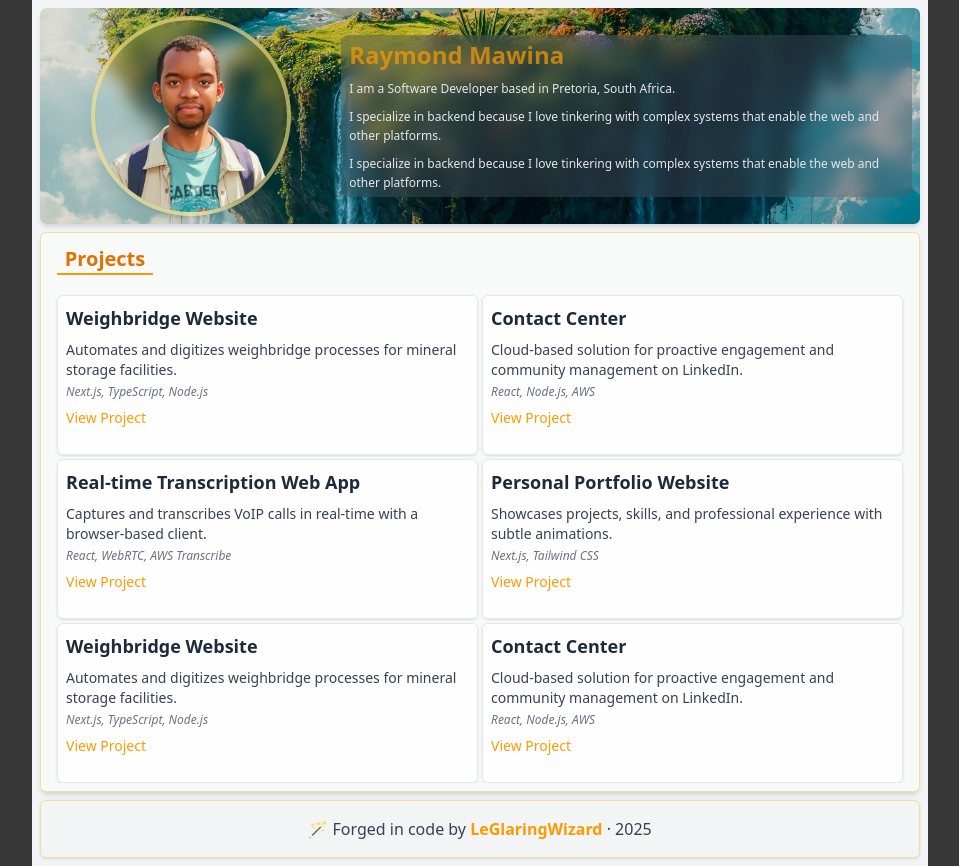
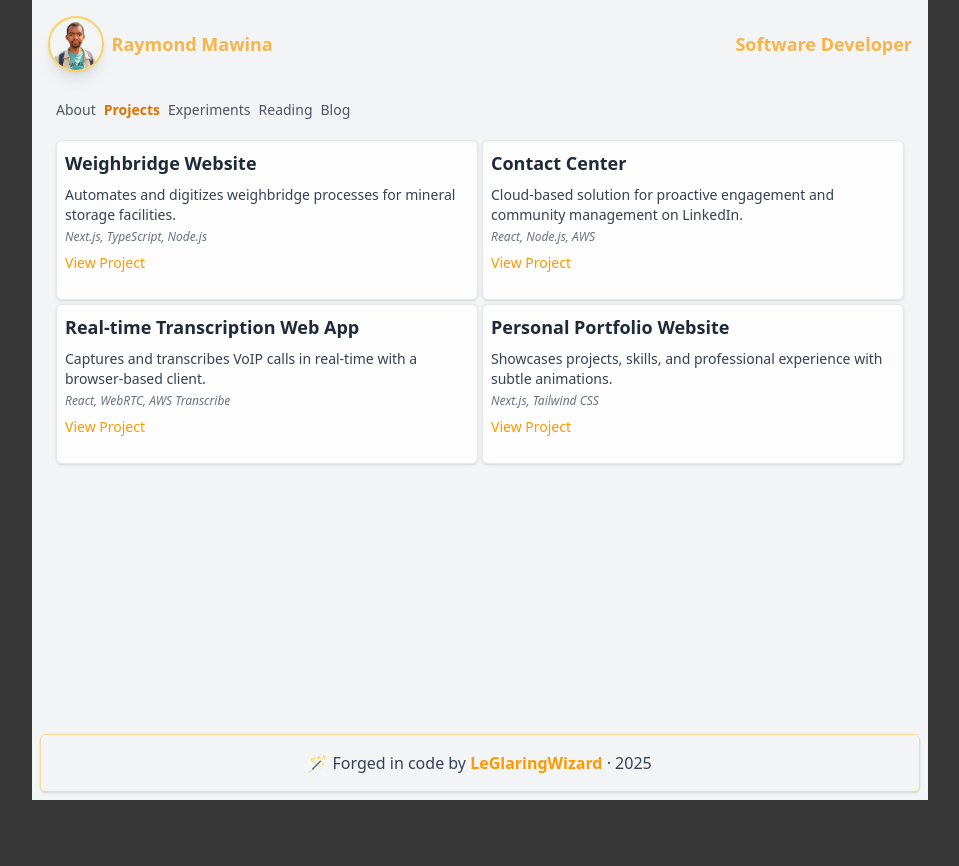
Before and after one commit to mfanaKoPitori/portfolio, a Next.js app: page / in a window 1280 px wide. Shown: the whole page, without its empty margins (160-1119 px from the left). After the commit the page ends 800 px from the top, so only its background shows below. Built offline with nearby package versions, Linux system fonts and the light colour scheme.

Commit message:
back to simple: KISS baybay

```diff
--- a/pages/components/Header/Index.tsx
+++ b/pages/components/Header/Index.tsx
@@ -5,11 +5,13 @@ import Presentation from "./Presentation";
 interface HeaderInfoProps {
   fullname: string;
   bio: string[];
+  role: string;
 }
 
 function Header() {
   const [headerInfo, _] = useState<HeaderInfoProps>({
     fullname: "Raymond Mawina",
+    role: "Software Developer",
     bio: [
       `I am a Software Developer based in Pretoria, South Africa.`,
       `I specialize in backend because I love tinkering with complex
@@ -18,7 +20,7 @@ function Header() {
             systems that enable the web and other platforms.`,
     ],
   });
-  return <Presentation fullname={headerInfo.fullname} bio={headerInfo.bio} />;
+  return <Presentation fullname={headerInfo.fullname} role={headerInfo.role} bio={headerInfo.bio} />;
 }
 
 export default Header;
--- a/pages/components/Header/Presentation.tsx
+++ b/pages/components/Header/Presentation.tsx
@@ -4,31 +4,15 @@ import React from "react";
 interface HeaderInfoProps {
   fullname: string;
   bio: string[];
+  role: string;
 }
 
-const Presentation: React.FC<HeaderInfoProps> = ({ fullname, bio }) => {
+const Presentation: React.FC<HeaderInfoProps> = ({ fullname, bio, role}) => {
   return (
     <>
-      <header className="relative flex flex-col lg:flex-row items-center justify-between gap-2 p-2 w-full rounded-md shadow-md overflow-hidden">
-
-        <Image
-          src="/background.webp"
-          alt=""
-          priority
-          quality={80}
-          placeholder="blur"
-          blurDataURL="/background_small.webp"
-          className="w-full h-full object-cover absolute inset-0"
-          width={1920}
-          height={1080}
-          sizes="(max-width: 1024px) 100vw, 50vw"
-        />
-
-        {/* Soft Overlay */}
-        <section className="absolute inset-0 bg-slate-900/10 rounded-md" />
-
+      <header className="flex justify-between w-full rounded-md gap-2 items-center py-2 px-2">
         {/* Profile Image */}
-        <section className="relative z-10 flex justify-center w-4/11 lg:w-1/3 lg:-mt-0">
+        <section className="flex justify-center">
           <section
             className="select-none"
             onContextMenu={(e) => e.preventDefault()}
@@ -38,23 +22,23 @@ const Presentation: React.FC<HeaderInfoProps> = ({ fullname, bio }) => {
             <Image
               src="/headshot.png"
               alt={`Headshot of ${fullname}`}
-              className="rounded-full border-4 border-amber-200/60 backdrop-blur-sm shadow-lg pointer-events-none"
-              width={200}
-              height={200}
+              className="rounded-full border-2 border-amber-400/60 backdrop-blur-sm shadow-lg pointer-events-none"
+              width={60}
+              height={60}
               draggable={false}
             />
           </section>
         </section>
 
         {/* Text Section */}
-        <section className="relative z-10 grid space-y-2 py-1 px-2 bg-gray-600/40 backdrop-blur-sm rounded-lg text-left w-full lg:w-2/3">
-          <h1 className="text-lg lg:text-2xl  font-bold text-center lg:text-left text-amber-500/70">
+        <section className="grid lg:flex justify-end lg:justify-between w-full">
+          <h1 className="text-xs lg:text-lg  font-bold text-center lg:text-left text-amber-500/70">
             {fullname}
           </h1>
 
-          {bio?.map((bioStr, index) => (
-            <p key={index} className="leading-relaxed text-gray-200 text-xs">{bioStr}</p>
-          ))}
+          <h1 className="text-xs lg:text-lg  font-bold text-center lg:text-left text-amber-500/70">
+            {role}
+          </h1>
         </section>
       </header>
     </>
--- a/pages/components/NavigationTabs/Presentation.tsx
+++ b/pages/components/NavigationTabs/Presentation.tsx
@@ -19,10 +19,10 @@ const Presentation: React.FC<NavigationTabsInfoProps> = ({
           {buttonList?.map((item) => (
             <li key={item}>
               <button
-                className={`w-fit sm:w-24 text-lg lg:text-xl rounded-t-md border-b-2 transition-colors duration-200 ${
+                className={`text-sm lg:text-md ${
                   activeButton === item
                     ? "border-amber-500 text-amber-600 font-semibold"
-                    : "border-transparent text-gray-600 hover:text-gray-800 hover:border-gray-300"
+                    : " text-gray-600 hover:text-gray-800"
                 }`}
                 onClick={() => {
                   if (activeButton !== item) handleButtonClick(item);
--- a/pages/components/Projects/Index.tsx
+++ b/pages/components/Projects/Index.tsx
@@ -40,92 +40,7 @@ const Projects: React.FC<ProjectInfoProps> = () => {
       description:
         "Showcases projects, skills, and professional experience with subtle animations.",
       link: "#",
-    },
-        {
-      name: "Weighbridge Website",
-      tech: "Next.js, TypeScript, Node.js",
-      description:
-        "Automates and digitizes weighbridge processes for mineral storage facilities.",
-      link: "#",
-    },
-    {
-      name: "Contact Center",
-      tech: "React, Node.js, AWS",
-      description:
-        "Cloud-based solution for proactive engagement and community management on LinkedIn.",
-      link: "#",
-    },
-    {
-      name: "Real-time Transcription Web App",
-      tech: "React, WebRTC, AWS Transcribe",
-      description:
-        "Captures and transcribes VoIP calls in real-time with a browser-based client.",
-      link: "#",
-    },
-    {
-      name: "Personal Portfolio Website",
-      tech: "Next.js, Tailwind CSS",
-      description:
-        "Showcases projects, skills, and professional experience with subtle animations.",
-      link: "#",
-    },
-        {
-      name: "Weighbridge Website",
-      tech: "Next.js, TypeScript, Node.js",
-      description:
-        "Automates and digitizes weighbridge processes for mineral storage facilities.",
-      link: "#",
-    },
-    {
-      name: "Contact Center",
-      tech: "React, Node.js, AWS",
-      description:
-        "Cloud-based solution for proactive engagement and community management on LinkedIn.",
-      link: "#",
-    },
-    {
-      name: "Real-time Transcription Web App",
-      tech: "React, WebRTC, AWS Transcribe",
-      description:
-        "Captures and transcribes VoIP calls in real-time with a browser-based client.",
-      link: "#",
-    },
-    {
-      name: "Personal Portfolio Website",
-      tech: "Next.js, Tailwind CSS",
-      description:
-        "Showcases projects, skills, and professional experience with subtle animations.",
-      link: "#",
-    },
-        {
-      name: "Weighbridge Website",
-      tech: "Next.js, TypeScript, Node.js",
-      description:
-        "Automates and digitizes weighbridge processes for mineral storage facilities.",
-      link: "#",
-    },
-    {
-      name: "Contact Center",
-      tech: "React, Node.js, AWS",
-      description:
-        "Cloud-based solution for proactive engagement and community management on LinkedIn.",
-      link: "#",
-    },
-    {
-      name: "Real-time Transcription Web App",
-      tech: "React, WebRTC, AWS Transcribe",
-      description:
-        "Captures and transcribes VoIP calls in real-time with a browser-based client.",
-      link: "#",
-    },
-    {
-      name: "Personal Portfolio Website",
-      tech: "Next.js, Tailwind CSS",
-      description:
-        "Showcases projects, skills, and professional experience with subtle animations.",
-      link: "#",
-    },
-
+    }
   ]);
   return <Presentation projectList={projectList} />;
 };
--- a/pages/index.tsx
+++ b/pages/index.tsx
@@ -7,7 +7,7 @@ import Projects from "./components/Projects/Index";
 import NavigationTabs from "./components/NavigationTabs/Index";
 
 export default function Home() {
-  const [buttonList, _] = useState(["Projects"]);
+  const [buttonList, _] = useState(["About","Projects","Experiments", "Reading", "Blog"]);
 
   const [activeButton, setActiveButton] = useState<string>("Projects");
   const handleButtonClick = (item: string) => {
@@ -19,15 +19,15 @@ export default function Home() {
       <Header />
 
       {/* ===== Main Content ===== */}
-      <main className="flex justify-center w-full">
-        <section className="flex flex-col w-full max-w-5xl bg-gray-50/80 border border-yellow-500/40 rounded-md p-2 shadow-md">
+      <main className="flex flex-grow justify-center w-full">
+        <section className="flex flex-col w-full max-w-5xl p-2">
           <NavigationTabs
             activeButton={activeButton}
             buttonList={buttonList}
             handleButtonClick={handleButtonClick}
           />
 
-          <section className="py-2 px-2 min-h-[24rem] lg:min-h-[18rem] max-h-[62vh] overflow-auto">
+          <section className="py-2 px-2 min-h-[24rem] lg:min-h-[18rem] overflow-auto">
             {activeButton === "Projects" && <Projects />}
           </section>
         </section>
```
Also changed, not shown: 1 other file (tests, documents, lock files or other folders).
